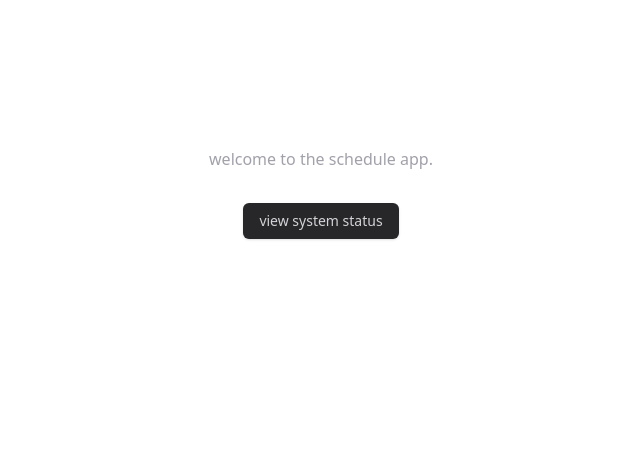
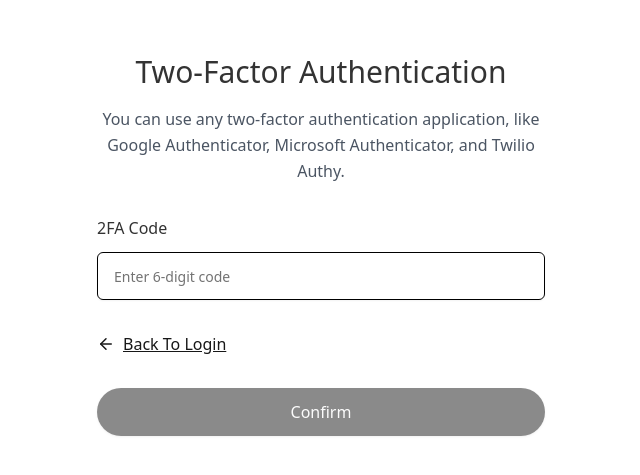
Before and after one commit to LaurierCS/ScheduleApp, a React (Vite) app in the folder frontend/: page /2fa in a window 1280 px wide. Before the commit this address led to /. Shown: the part 155-630 px from the top of the page, without its empty margins (319-959 px from the left). Built offline with nearby package versions, Linux system fonts and the light colour scheme; no server answers.

Commit message:
Issue 7 | Feature: Added 2fa page with code validation

```diff
--- a/frontend/src/App.tsx
+++ b/frontend/src/App.tsx
@@ -3,6 +3,7 @@ import StatusDashboard from '@/components/StatusDashboard'
 import Home from '@/components/Home'
 import SignupForm from "@/components/SignupForm";
 import SigninForm from '@/components/SigninForm';
+import TwoFactorAuth from '@/components/TwoFactorAuth'
 
 function App() {
 	return (
@@ -13,6 +14,8 @@ function App() {
 				<Route path="/status" element={<StatusDashboard />} />
 				<Route path="/signup" element={<SignupForm />} />
 				<Route path="/signin" element={<SigninForm />} />
+				<Route path="/2fa" element={<TwoFactorAuth />} />
+				<Route path="/twofactorauth" element={<TwoFactorAuth />} />
 				<Route path="*" element={<Navigate to="/" replace />} />
 			</Routes>
 		</Router>
--- /dev/null
+++ b/frontend/src/components/TwoFactorAuth.tsx
@@ -0,0 +1,85 @@
+import { useState } from "react";
+import { Link } from "react-router-dom";
+import { Button } from "@/components/ui/button";
+import { Input } from "@/components/ui/input";
+import { ArrowLeft } from "lucide-react";
+
+export default function TwoFactorAuth() {
+	const [code, setCode] = useState("");
+
+	// Handle input change for verification code
+	const handleInputChange = (value: string) => {
+		// Only allow digits and limit to 6 characters
+		if (value.length > 6 || (value && !/^\d*$/.test(value))) return;
+		setCode(value);
+	};
+
+	// Handle form submission
+	const handleSubmit = (e: React.FormEvent) => {
+		e.preventDefault();
+		console.log("2FA code submitted:", code);
+		// TODO: Implement 2FA verification API call
+	};
+
+	// Check if code is complete (6 digits)
+	const isCodeComplete = code.length === 6;
+
+	return (
+		<div className="flex flex-col items-center justify-center min-h-screen">
+			<div className="w-full max-w-lg p-8 flex flex-col items-center justify-center">
+				{/* Main header */}
+				<div className="text-center mb-4">
+					<h3 className="text-3xl font-medium">Two-Factor Authentication</h3>
+				</div>
+
+				{/* Instructions */}
+				<div className="text-center mb-6">
+					<p className="text-base text-gray-600 leading-relaxed mb-2">
+						You can use any two-factor authentication application, like
+						Google Authenticator, Microsoft Authenticator, and Twilio Authy.
+					</p>
+				</div>
+
+				<form className="space-y-8 w-full" onSubmit={handleSubmit}>
+					{/* 2FA Code input field */}
+					<div className="space-y-3">
+						<label htmlFor="2faCode" className="block text-base font-medium">
+							2FA Code
+						</label>
+						<Input
+							id="2faCode"
+							type="text"
+							inputMode="numeric"
+							className="w-full rounded-md h-12 text-base px-4 border border-black"
+							value={code}
+							onChange={(e) => handleInputChange(e.target.value)}
+							placeholder="Enter 6-digit code"
+							maxLength={6}
+							required
+						/>
+					</div>
+
+					{/* Back to login page */}
+					<div className="flex justify-start">
+						<Link
+							to="/signin"
+							className="text-base font-medium text-primary hover:underline underline flex items-center gap-2"
+						>
+							<ArrowLeft size={18} />
+							Back To Login
+						</Link>
+					</div>
+
+					{/* Confirm button */}
+					<Button
+						type="submit"
+						className="w-full rounded-full hover:bg-opacity-90 h-12 text-base"
+						disabled={!isCodeComplete}
+					>
+						Confirm
+					</Button>
+				</form>
+			</div>
+		</div>
+	);
+}
```
